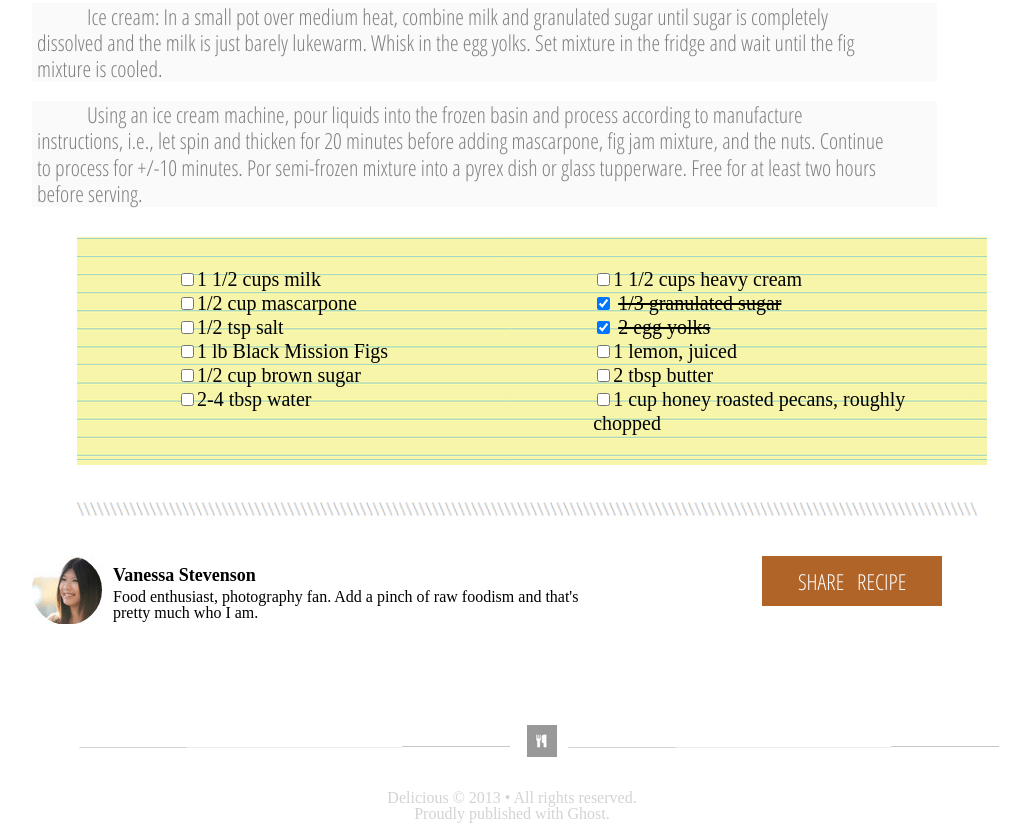
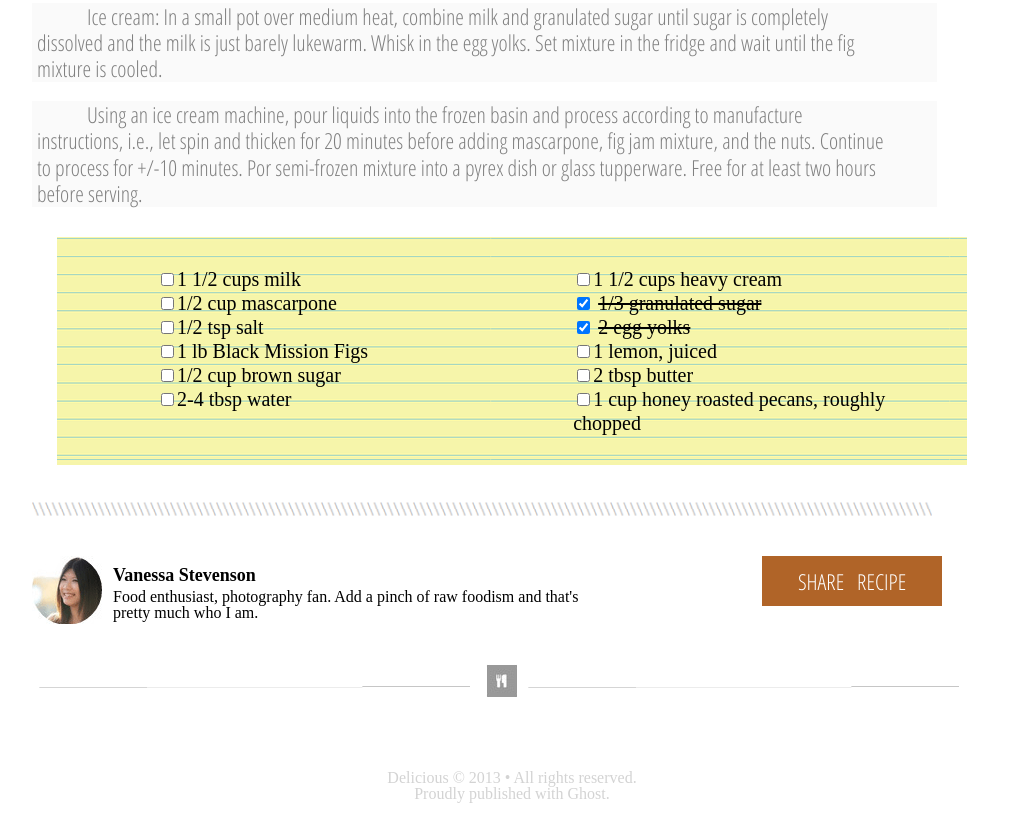
Before and after one commit to asthanal/chocolate-pizza, a plain HTML site: page index.html in a window 1280 px wide. Shown: the part 982-1820 px from the top of the page, without its empty margins (128-1146 px from the left). Drawn offline with nearby package versions, Linux system fonts and the light colour scheme; a web font is replaced by a local one.

Commit message:
Adjusted CSS to appear correctly on my laptop screen

```diff
--- a/style.css
+++ b/style.css
@@ -1,3 +1,8 @@
+body {
+  width: 960px;
+  margin: auto;
+}
+
 header {
   width: 960px;
   height: 75px;
@@ -47,7 +52,7 @@ header {
 }
 
 .lines{
-    margin-left: 205px;
+  margin: auto;
   width: 900px;
 }
 
@@ -129,8 +134,9 @@ header {
 form {
   width: 910px;
   margin-top: 30px;
-      margin-left:205px;
+  margin-right: auto;
   margin-bottom: 30px;
+  margin-left:auto;
   font-size: 20px;
   line-height: 1.2em;
   padding-top: 30px;
@@ -212,9 +218,9 @@ header {
 
 #foot {
   width: 940px;
-    margin-top: 100px;
-    margin-left: 200px;
-    margin-right: 90px;
+  margin: auto;
+  padding-top: 40px;
+  padding-bottom: 40px;
   display: inline-block;
 }
 
```
Lines whose indentation alone changed are shown as unchanged.
